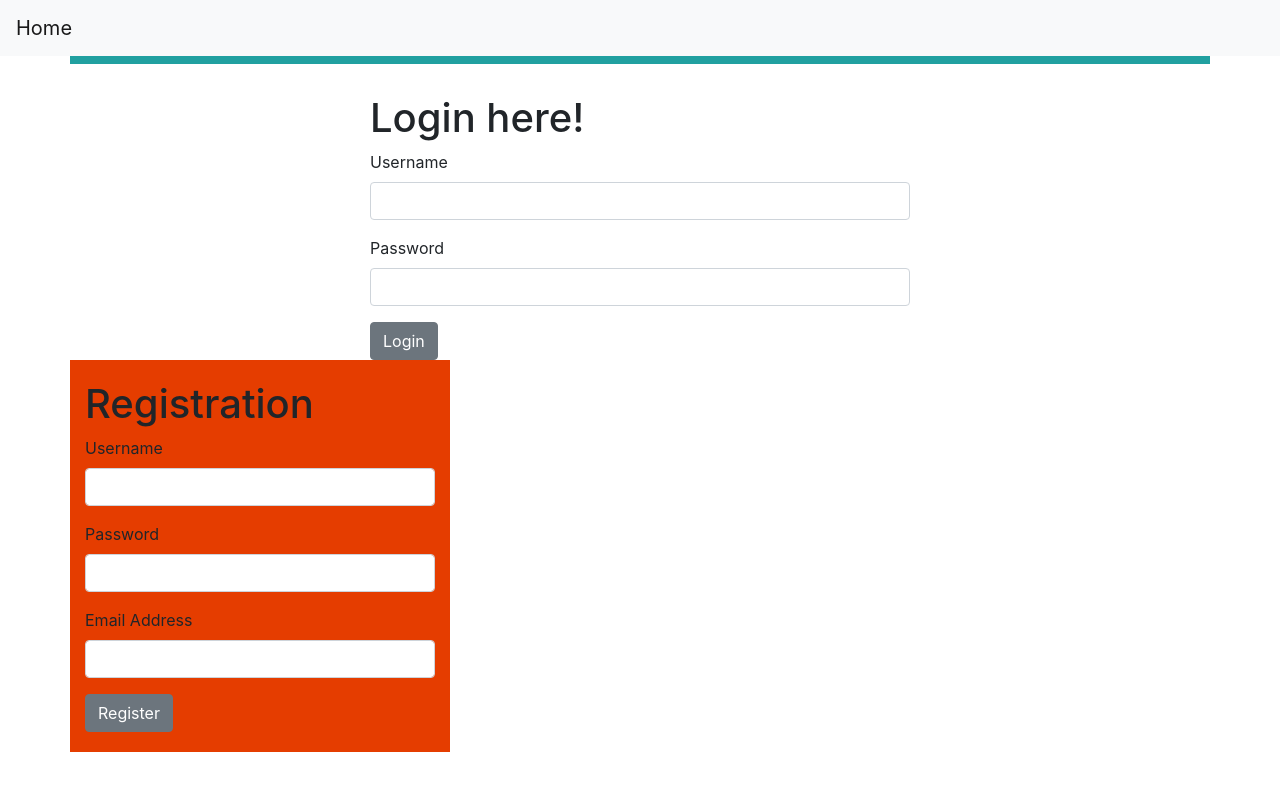
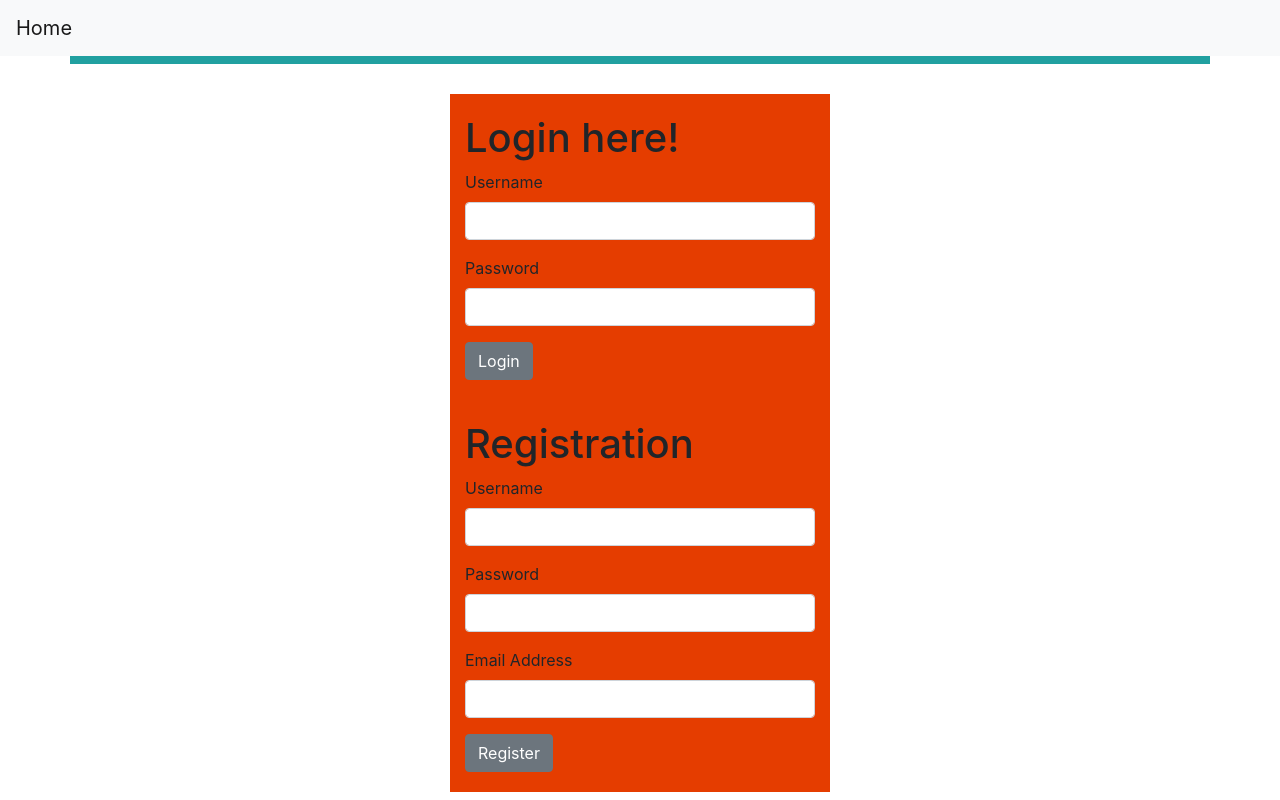
Before and after one commit to jonathaningersoll/ClientBabyStats, a React (Create React App) app: page / in a window 1280 px wide. Built offline with nearby package versions, Linux system fonts and the light colour scheme.

Commit message:
altered styles for login

```diff
--- a/src/Components/PreAuth/Authorize.jsx
+++ b/src/Components/PreAuth/Authorize.jsx
@@ -12,12 +12,12 @@ export default class Authorize extends React.Component{
           return(
                <Container className="auth-container">
                     <Row>
-                         <Col sm="12" md={{ size: 6, offset: 3 }} className="login-col">
+                         <Col sm="12" md={{ size: 4, offset: 4 }} className="login-col">
                               <Login updateToken={this.props.updateToken} setRole={this.props.setRole} />
                          </Col>
                     </Row>
                     <Row>
-                         <Col md="4" className="register">
+                         <Col sm="12" md={{ size: 4, offset: 4 }} className="register">
                               <Register updateToken={this.props.updateToken} />
                          </Col>
                     </Row>
--- a/src/index.css
+++ b/src/index.css
@@ -16,6 +16,10 @@ code {
   border-top: 8px solid #21A0A0;
 }
 
+.login-col{
+  background-color: #E53D00;
+  padding: 20px;
+}
 .register {
   background-color: #E53D00;
   padding: 20px;
```
